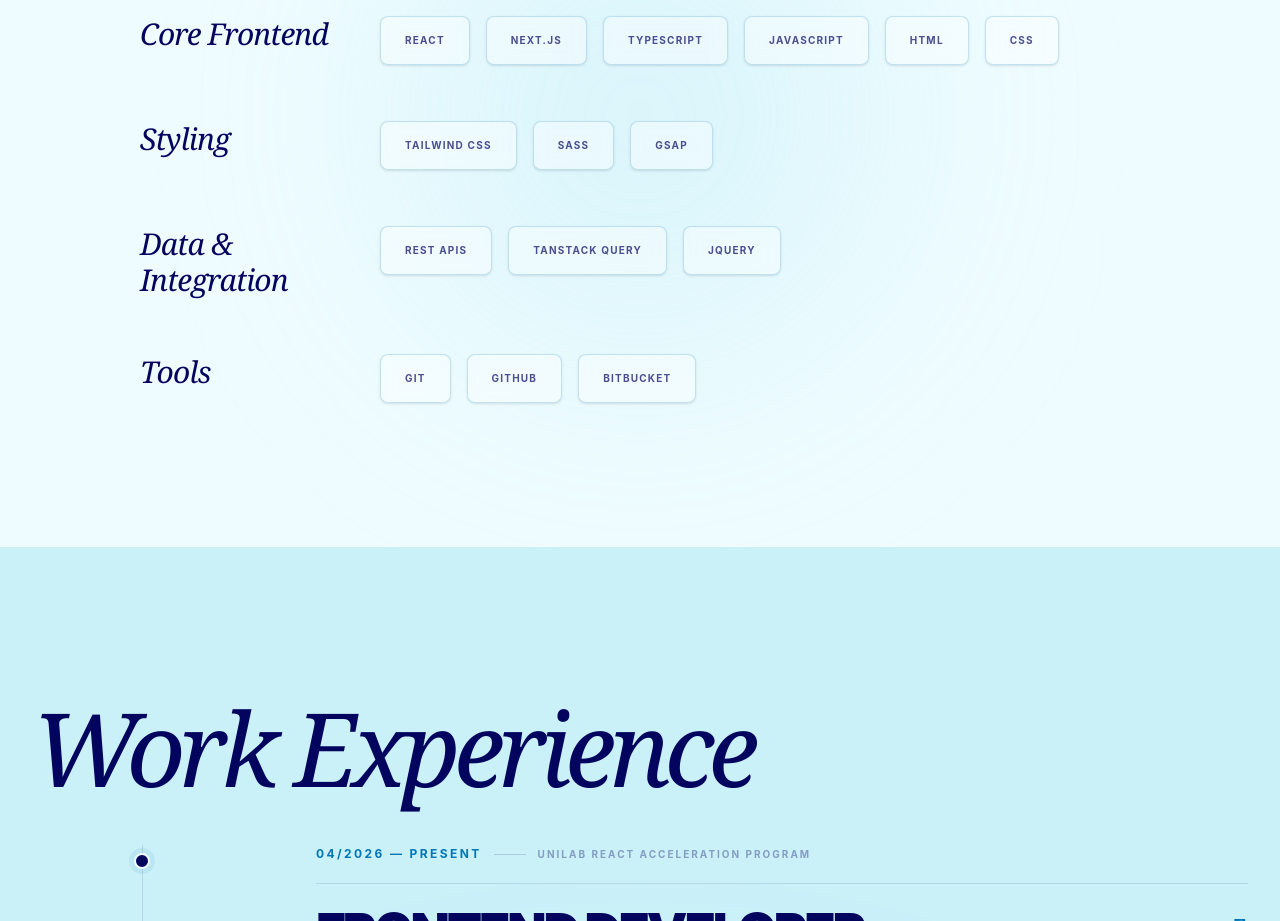
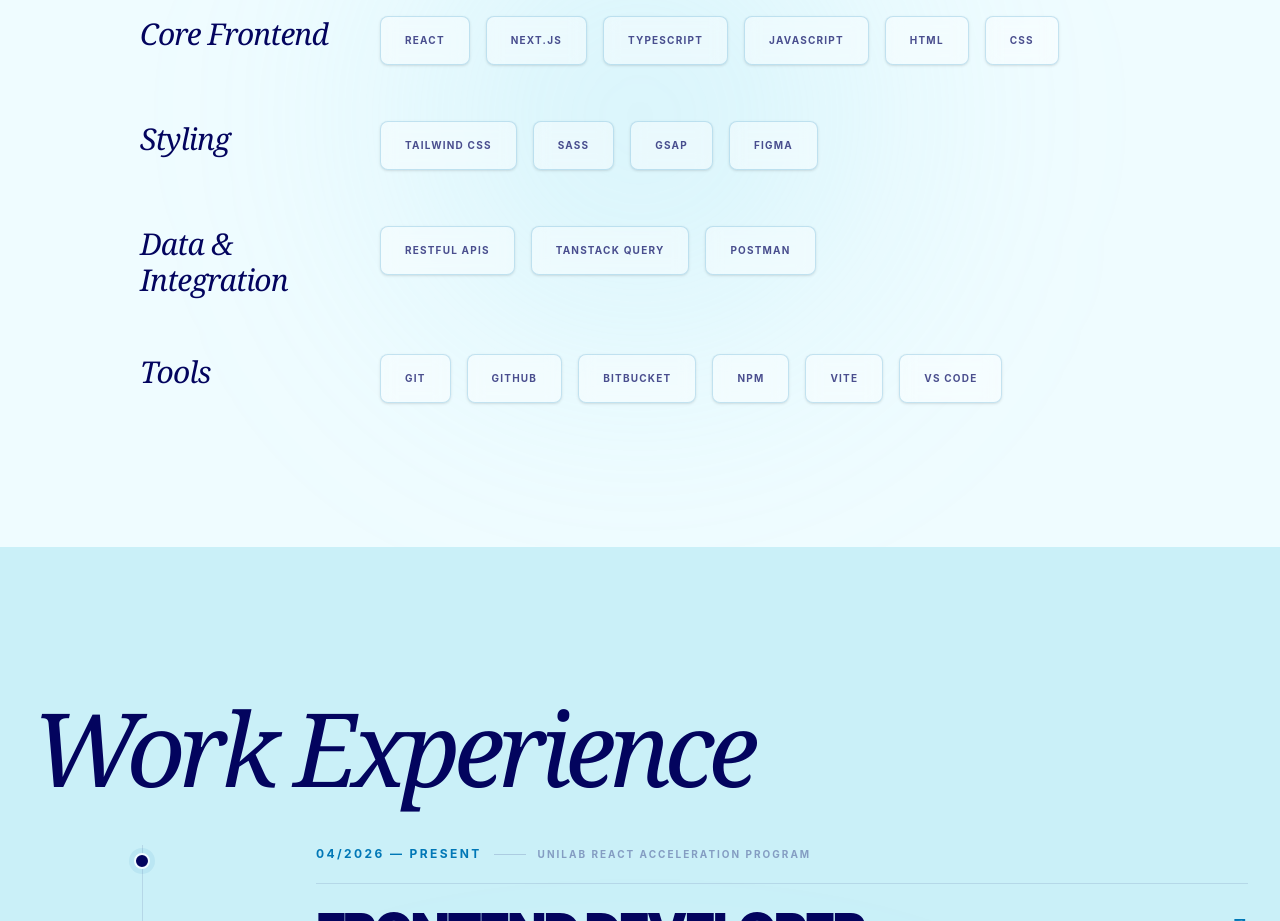
Before and after one commit to Lanssii/Portfolio, a React app: page / in a window 1280 px wide. Shown: the part 1180-2101 px from the top of the page. Built offline with nearby package versions, Linux system fonts and the light colour scheme; the HTML template or start-up script is replaced by a standard one.

Commit message:
feat(skills): update skills list with additional tools and technologies

```diff
--- a/src/components/Skills.tsx
+++ b/src/components/Skills.tsx
@@ -13,15 +13,15 @@
   },
   {
     title: "Styling",
-    skills: ["Tailwind CSS", "SASS", "GSAP"],
+    skills: ["Tailwind CSS", "SASS", "GSAP", "Figma"],
   },
   {
     title: "Data & Integration",
-    skills: ["REST APIs", "TanStack Query", "JQuery"],
+    skills: ["RESTful APIs", "TanStack Query", "Postman"],
   },
   {
     title: "Tools",
-    skills: ["Git", "GitHub", "BitBucket"],
+    skills: ["Git", "GitHub", "BitBucket", "npm", "Vite", "VS Code"],
   },
 ];
 
```
